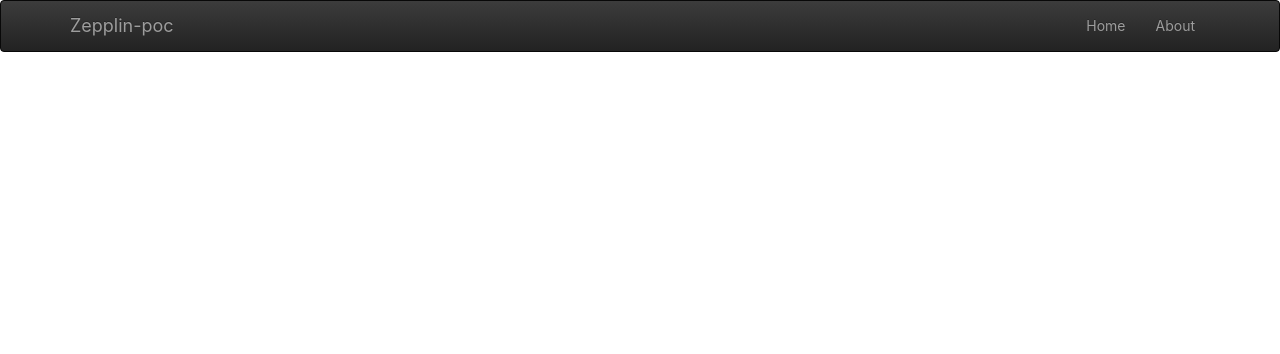
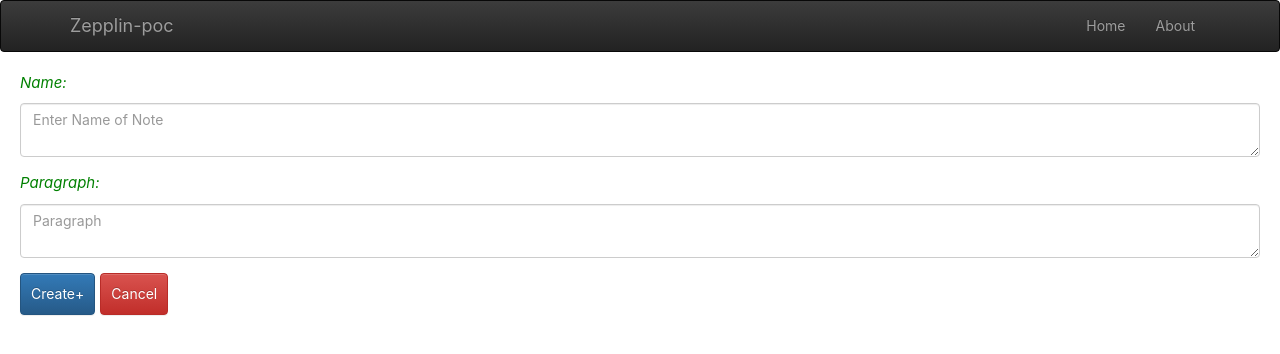
Before and after one commit to tanmaya-git/zeppelin, a React (Create React App) app: page /create in a window 1280 px wide. Shown: the top 354 px of the page. Built offline with nearby package versions, Linux system fonts and the light colour scheme.

Commit message:
Create new note

```diff
--- a/src/App.jsx
+++ b/src/App.jsx
@@ -5,6 +5,7 @@ import Home from './components/Home';
 import About from './components/About';
 import { Route} from 'react-router-dom';
 import ListNotes from './components/ListNotes';
+import Create from './components/Create';
 
 class App extends Component {
   render() {
@@ -15,6 +16,7 @@ class App extends Component {
         <Route exact path="/home" component={Home} />
         <Route exact path="/about" component={About} />
         <Route exact path="/list" component={ListNotes} />
+        <Route exact path="/create" component={Create} />
 
 
       </div>
--- /dev/null
+++ b/src/components/Create.jsx
@@ -0,0 +1,29 @@
+import React,{Component} from 'react';
+import {Button,Form, FormGroup, FormControl, ButtonToolbar} from 'react-bootstrap';
+
+export default class Create extends Component{
+    render()
+    {
+        return(
+            <div style={{paddingLeft:"20px", paddingRight:"20px"}}>
+            <Form>
+                            <FormGroup controlId="formControlsTextarea">
+                            <p style={{fontStyle:"Italic", fontSize:"15px", color:"green"}}>Name: </p>
+                                <FormControl componentClass="textarea" placeholder="Enter Name of Note" />
+                            </FormGroup>
+                            <FormGroup controlId="formControlsTextarea">
+                            <p style={{fontStyle:"Italic", fontSize:"15px", color:"green"}}>Paragraph: </p> <FormControl componentClass="textarea" placeholder="Paragraph"/>
+
+
+                            </FormGroup>
+                        </Form>
+                        <ButtonToolbar pullRight>
+            < Button bsStyle="primary"  style={{padding:"10px", paddingRight:"10px"}}> Create+ </Button>
+
+
+            < Button bsStyle="danger"  style={{padding:"10px"}}> Cancel </Button>
+            </ButtonToolbar>
+            </div>
+        )
+    }
+}
--- a/src/components/SideNav.jsx
+++ b/src/components/SideNav.jsx
@@ -14,7 +14,7 @@ class SideNav extends Component {
             <NavItem eventKey={3} href="/list">
               List Of Notes
             </NavItem>
-            <NavItem eventKey={4} >
+            <NavItem eventKey={4} href="/create">
               Create New Note
             </NavItem>
             <NavItem eventKey={6} >
```
